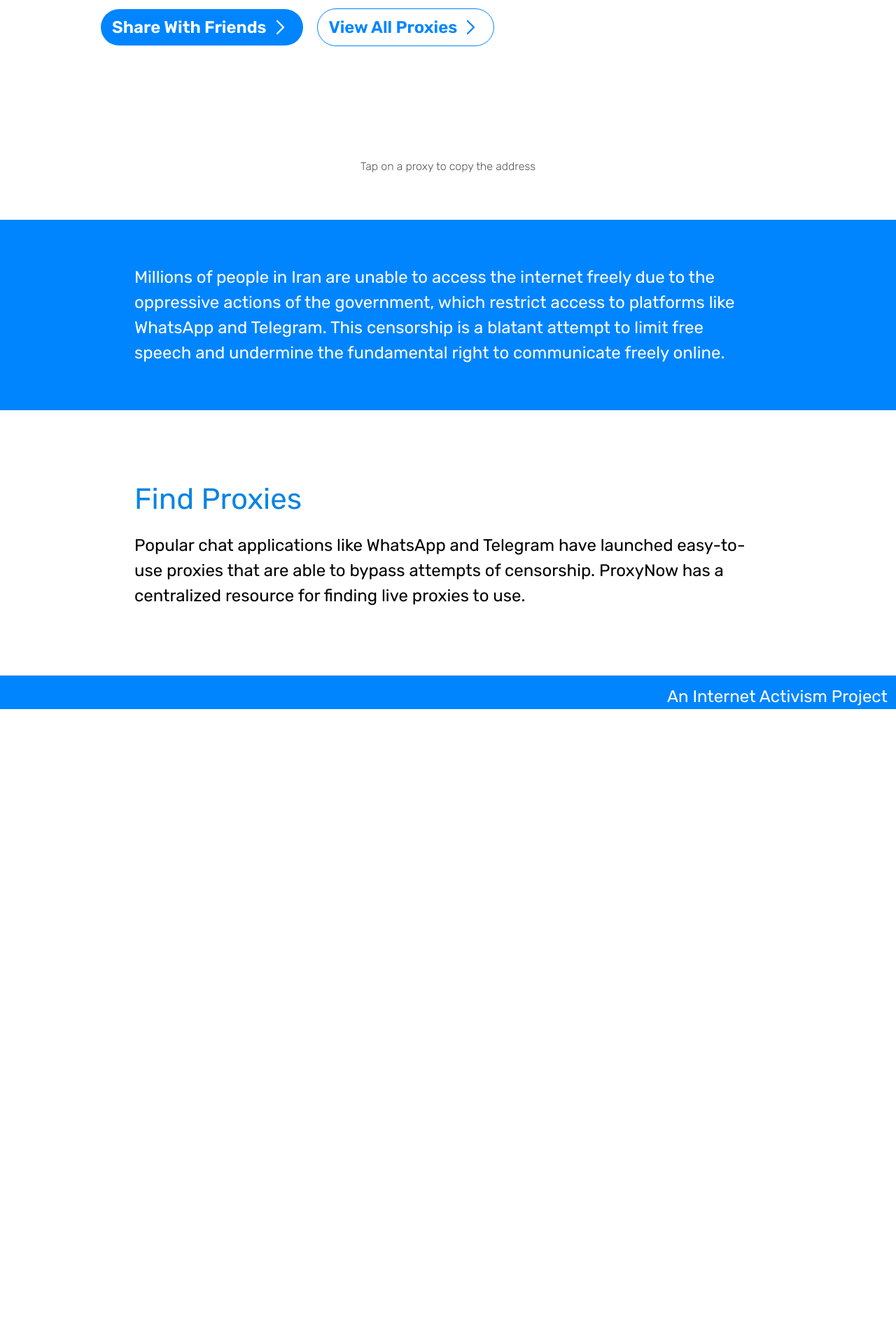
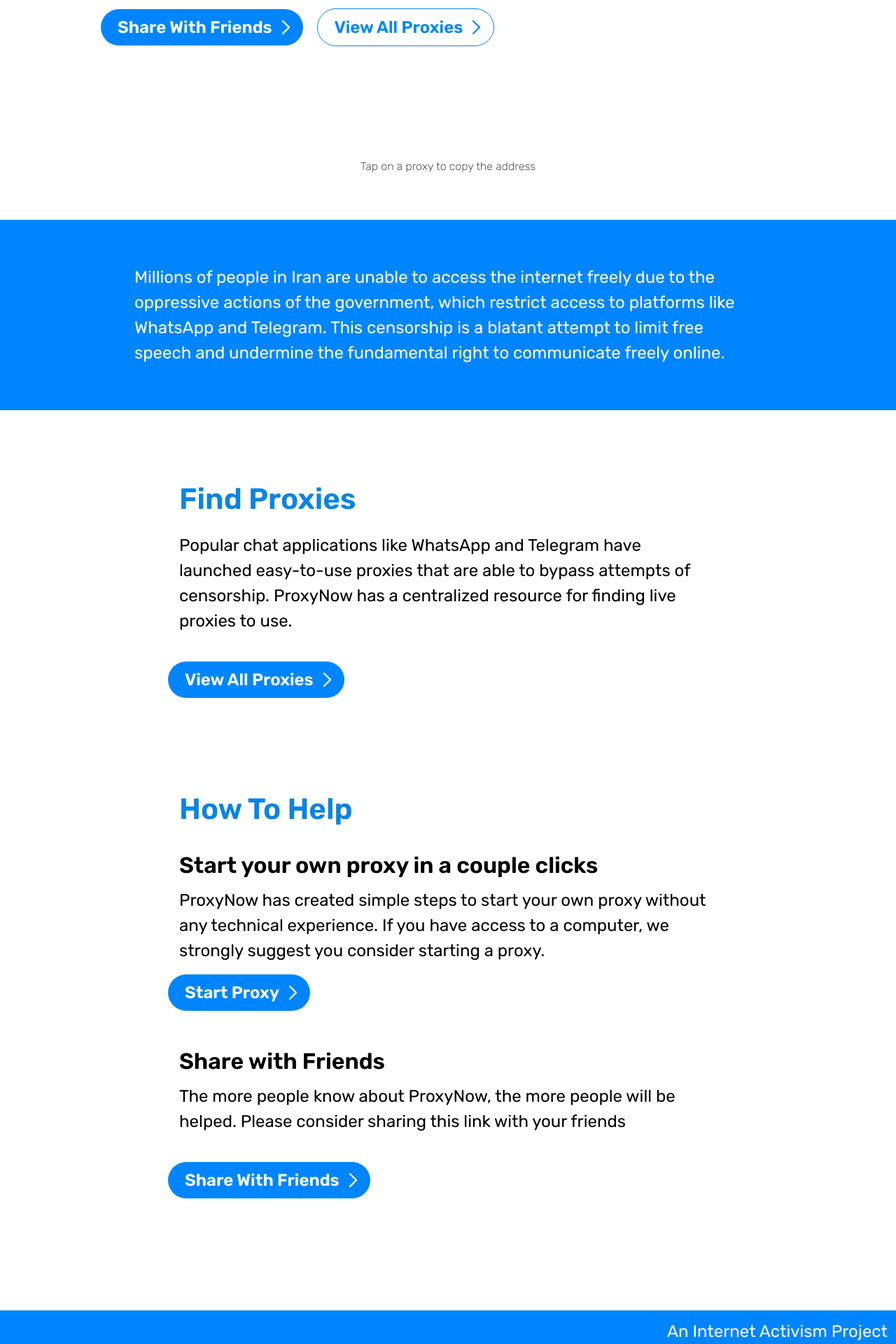
Before and after one commit to InternetActivism/ProxyNow-website, a Next.js app: page / in a window 1280 px wide. Shown: the part 649-2569 px from the top of the page at 70% size. Before the commit the page ends 1662 px from the top, so only its background shows below. Built offline with nearby package versions, Linux system fonts and the light colour scheme.

Commit message:
Add copy and make buttons react components for reusability

```diff
--- /dev/null
+++ b/src/components/ShareFriendsButtonBlue.tsx
@@ -0,0 +1,12 @@
+const ShareFriendsButtonBlue = () => {
+    return(
+        <>
+        <button className="mt-10 ml-36 inline-flex bg-[#0085FF] hover:bg-blue-700 text-white text-[24px] font-semibold py-2 pl-6 pr-2 rounded-full">
+            Share With Friends
+            <svg width="36" height="36" viewBox="0 0 24 24" fill="none" xmlns="http://www.w3.org/2000/svg"><path fill-rule="evenodd" clip-rule="evenodd" d="M9.47 5.47a.75.75 0 0 1 1.06 0l6 6a.75.75 0 0 1 0 1.06l-6 6a.75.75 0 1 1-1.06-1.06L14.94 12 9.47 6.53a.75.75 0 0 1 0-1.06Z" fill="white"/></svg>
+        </button>
+        </>
+    );
+};
+
+export default ShareFriendsButtonBlue;
--- /dev/null
+++ b/src/components/StartProxyButtonBlue.tsx
@@ -0,0 +1,12 @@
+const StartProxyButtonBlue= () => {
+    return(
+        <>
+        <button className="mt-4 ml-60 inline-flex bg-[#0085FF] hover:bg-blue-700 text-white text-[24px] font-semibold py-2 pl-6 pr-2 rounded-full">
+            Start Proxy
+            <svg width="36" height="36" viewBox="0 0 24 24" fill="none" xmlns="http://www.w3.org/2000/svg"><path fill-rule="evenodd" clip-rule="evenodd" d="M9.47 5.47a.75.75 0 0 1 1.06 0l6 6a.75.75 0 0 1 0 1.06l-6 6a.75.75 0 1 1-1.06-1.06L14.94 12 9.47 6.53a.75.75 0 0 1 0-1.06Z" fill="white"/></svg>
+        </button>
+        </>
+    );
+};
+
+export default StartProxyButtonBlue;
--- /dev/null
+++ b/src/components/ViewProxiesButtonBlue.tsx
@@ -0,0 +1,12 @@
+const ViewProxiesButtonBlue= () => {
+    return(
+        <>
+        <button className="mt-10 ml-60 inline-flex bg-[#0085FF] hover:bg-blue-700 text-white text-[24px] font-semibold py-2 pl-6 pr-2 rounded-full">
+            View All Proxies
+            <svg width="36" height="36" viewBox="0 0 24 24" fill="none" xmlns="http://www.w3.org/2000/svg"><path fill-rule="evenodd" clip-rule="evenodd" d="M9.47 5.47a.75.75 0 0 1 1.06 0l6 6a.75.75 0 0 1 0 1.06l-6 6a.75.75 0 1 1-1.06-1.06L14.94 12 9.47 6.53a.75.75 0 0 1 0-1.06Z" fill="white"/></svg>
+        </button>
+        </>
+    );
+};
+
+export default ViewProxiesButtonBlue;
--- /dev/null
+++ b/src/components/ViewProxiesButtonWhite.tsx
@@ -0,0 +1,12 @@
+const ViewProxiesButtonWhite = () => {
+    return(
+        <>
+        <button className="group proxy-button mt-10 ml-5 inline-flex bg-[white] hover:bg-[#0085FF] hover:text-white text-[#0085FF] text-[24px] border border-[#0085FF] font-semibold py-2 pl-6 pr-2 rounded-full">
+            View All Proxies
+            <svg width="36" height="36" viewBox="0 0 24 24" fill="none" xmlns="http://www.w3.org/2000/svg"><path className="fill-current" fill-rule="evenodd" clip-rule="evenodd" d="M9.47 5.47a.75.75 0 0 1 1.06 0l6 6a.75.75 0 0 1 0 1.06l-6 6a.75.75 0 1 1-1.06-1.06L14.94 12 9.47 6.53a.75.75 0 0 1 0-1.06Z" fill="#0085FF"/></svg>
+        </button>
+        </>
+    );
+};
+
+export default ViewProxiesButtonWhite;
--- a/src/pages/index.tsx
+++ b/src/pages/index.tsx
@@ -3,6 +3,10 @@
 
 import Header from "../components/Header";
 import Footer from '../components/Footer';
+import ShareFriendsButtonBlue from '../components/ShareFriendsButtonBlue';
+import ViewProxiesButtonWhite from '../components/ViewProxiesButtonWhite';
+import ViewProxiesButtonBlue from '../components/ViewProxiesButtonBlue';
+import StartProxyButtonBlue from '../components/StartProxyButtonBlue';
 
 export default function Home() {
   return (
@@ -22,14 +26,8 @@
             </div>
             <p className="pt-5 pl-40 text-[24px] w-2/3">Easily find and deploy internet proxies to help people bypass internet censorship all over the world.</p>
           </div>
-          <button className="mt-10 ml-36 inline-flex bg-[#0085FF] hover:bg-blue-700 text-white text-[24px] font-semibold py-2 px-4 rounded-full">
-            Share With Friends
-            <svg width="36" height="36" viewBox="0 0 24 24" fill="none" xmlns="http://www.w3.org/2000/svg"><path fill-rule="evenodd" clip-rule="evenodd" d="M9.47 5.47a.75.75 0 0 1 1.06 0l6 6a.75.75 0 0 1 0 1.06l-6 6a.75.75 0 1 1-1.06-1.06L14.94 12 9.47 6.53a.75.75 0 0 1 0-1.06Z" fill="white"/></svg>
-          </button>
-          <button className="group proxy-button mt-10 ml-5 inline-flex bg-[white] hover:bg-[#0085FF] hover:text-white text-[#0085FF] text-[24px] border border-[#0085FF] font-semibold py-2 px-4 rounded-full">
-            View All Proxies
-            <svg width="36" height="36" viewBox="0 0 24 24" fill="none" xmlns="http://www.w3.org/2000/svg"><path className="fill-current" fill-rule="evenodd" clip-rule="evenodd" d="M9.47 5.47a.75.75 0 0 1 1.06 0l6 6a.75.75 0 0 1 0 1.06l-6 6a.75.75 0 1 1-1.06-1.06L14.94 12 9.47 6.53a.75.75 0 0 1 0-1.06Z" fill="#0085FF"/></svg>
-          </button>
+          <ShareFriendsButtonBlue />
+          <ViewProxiesButtonWhite />
           <div className="flex justify-center proxy-carousel mt-40">
             <p className="font-light text-[#575757]">Tap on a proxy to copy the address</p>
           </div>
@@ -37,10 +35,25 @@
         <div className="about-iran bg-[#0085FF] mt-16 py-16 px-48">
           <p className='text-[24px] text-white'>Millions of people in Iran are unable to access the internet freely due to the oppressive actions of the government, which restrict access to platforms like WhatsApp and Telegram. This censorship is a blatant attempt to limit free speech and undermine the fundamental right to communicate freely online.</p>
         </div>
-        <div className="about-proxy py-24 px-48">
-          <h1 className="text-[#0984E3] text-[42px] pb-4">Find Proxies</h1>
-          <p className="text-[24px] text-black">Popular chat applications like WhatsApp and Telegram have launched easy-to-use proxies that are able to bypass attempts of censorship. ProxyNow has a centralized resource for finding live proxies to use.</p>
+        <div className="about-proxies">
+          <div className="find-proxies pt-24 px-64">
+            <h1 className="font-semibold text-[#0984E3] text-[42px] pb-4 ">Find Proxies</h1>
+            <p className="text-[24px] text-black">Popular chat applications like WhatsApp and Telegram have launched easy-to-use proxies that are able to bypass attempts of censorship. ProxyNow has a centralized resource for finding live proxies to use.</p>
+          </div>
+          <ViewProxiesButtonBlue />
+          <div className="how-to-help pb-40">
+            <h1 className="font-semibold text-[#0984E3] text-[42px] pb-6 pt-32 px-64">How To Help</h1>
+            <h2 className="font-semibold text-[32px] pb-2 px-64">Start your own proxy in a couple clicks</h2>
+            <p className="text-[24px] text-black px-64">ProxyNow has created simple steps to start your own proxy without any technical experience. If you have access to a computer, we strongly suggest you consider starting a proxy.</p>
+            <StartProxyButtonBlue />
+            <h2 className="font-semibold text-[32px] pb-2 pt-12 px-64">Share with Friends</h2>
+            <p className="text-[24px] text-black px-64">The more people know about ProxyNow, the more people will be helped. Please consider sharing this link with your friends</p>
+            <div className="pl-24">
+              <ShareFriendsButtonBlue />
+            </div>
+          </div>
         </div>
+
       </main>
       <Footer />
     </>
```
